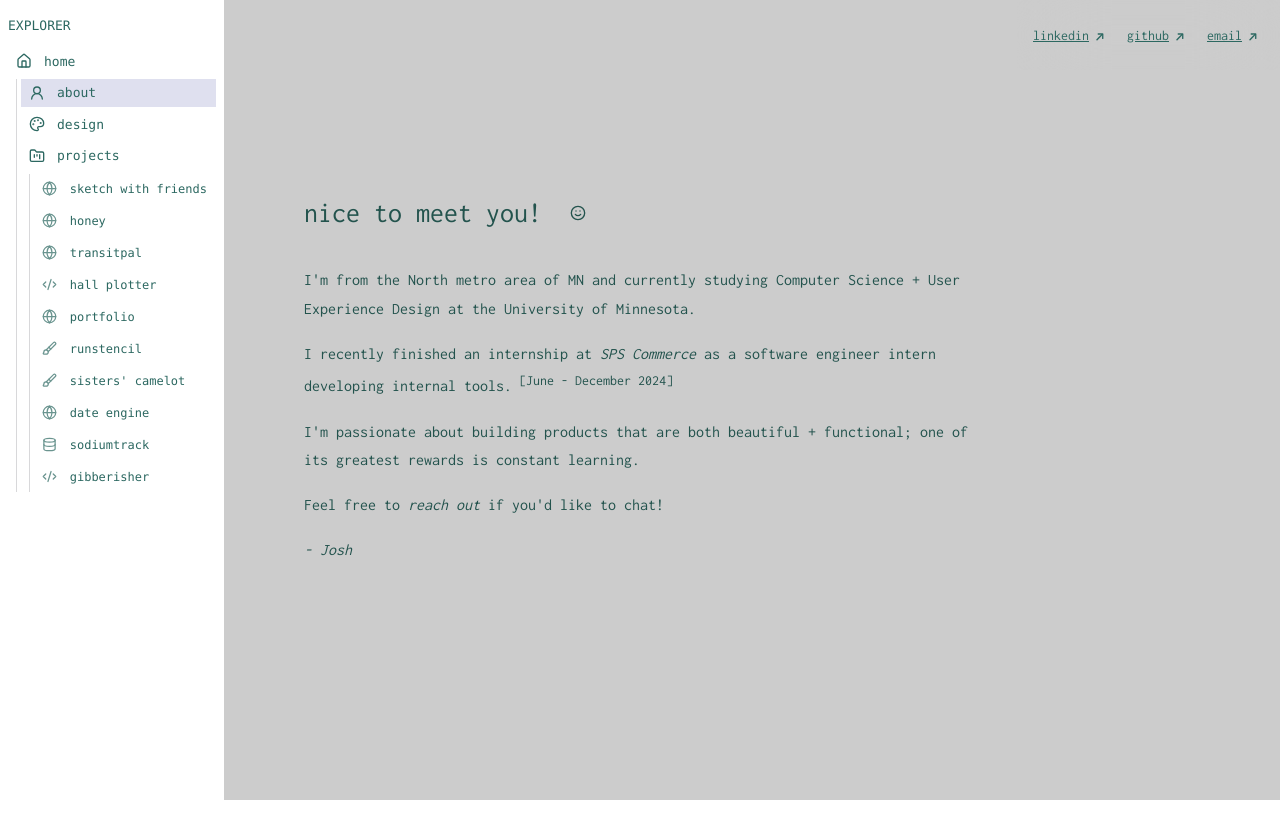
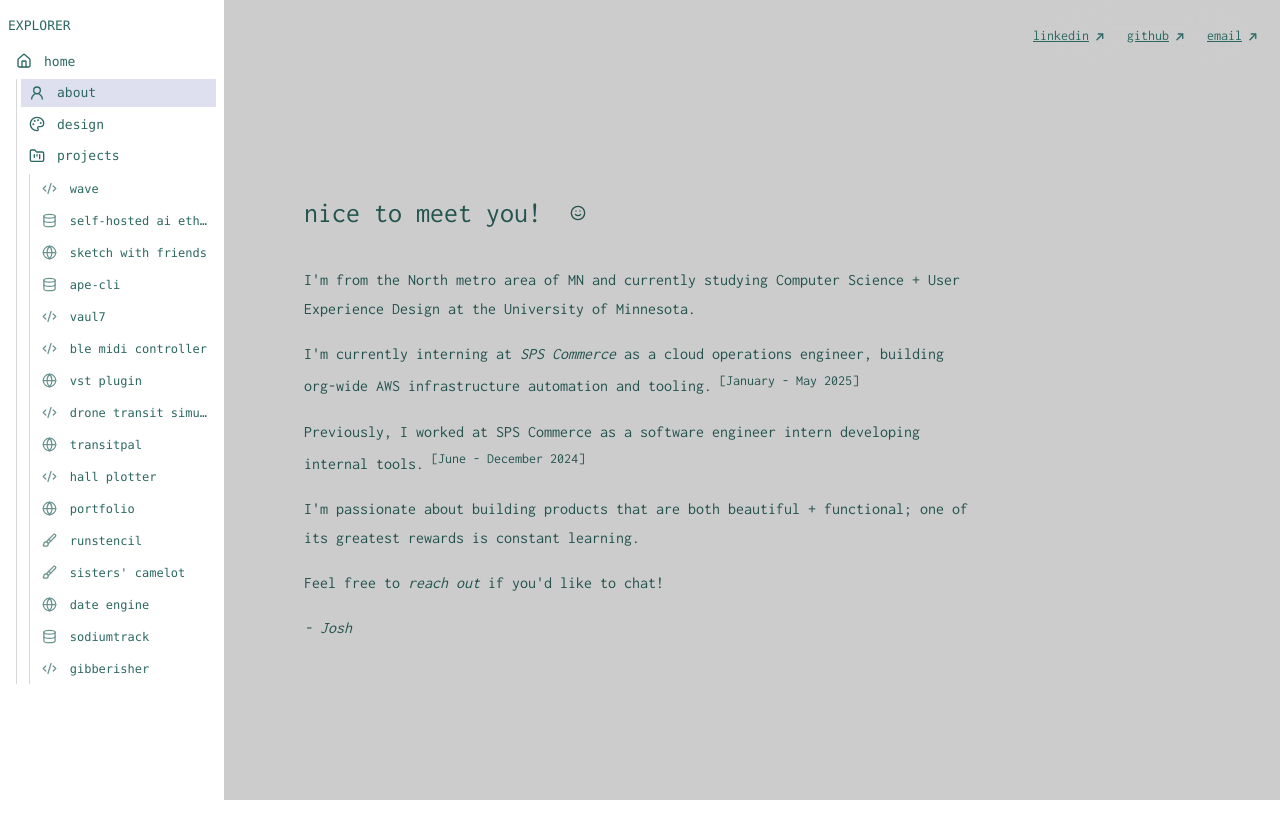
Before and after one commit to joshudd/portfolio, a Next.js app: page /about in a window 1280 px wide. Before the commit the page ends 800 px from the top, so only its background shows below. Built offline with nearby package versions, Linux system fonts and the light colour scheme.

Commit message:
experience update

```diff
--- a/src/app/about/page.tsx
+++ b/src/app/about/page.tsx
@@ -22,7 +22,7 @@ function AboutContent() {
           </p>
 
           <p>
-            I recently finished an internship at
+            I&apos;m currently interning at
             <Link
               href="https://www.spscommerce.com/"
               target="_blank"
@@ -31,7 +31,16 @@ function AboutContent() {
               {" "}
               SPS Commerce{" "}
             </Link>
-            as a software engineer intern developing internal tools.
+            as a cloud operations engineer, building org-wide AWS infrastructure automation and tooling.
+            <span className="text-[10px] sm:text-[12px] md:text-[14px] align-super">
+              &nbsp;{"["}
+              January - May 2025
+              {"]"}
+            </span>
+          </p>
+
+          <p>
+            Previously, I worked at SPS Commerce as a software engineer intern developing internal tools.
             <span className="text-[10px] sm:text-[12px] md:text-[14px] align-super">
               &nbsp;{"["}
               June - December 2024
--- a/src/data/projects.tsx
+++ b/src/data/projects.tsx
@@ -11,6 +11,28 @@ export type Project = {
 
 export const projects: Project[] = [
   {
+    link: "wave",
+    name: "Wave",
+    description:
+      "1st Place Winner at MinneHack '25! Wave is a social music discovery platform that transforms Spotify listening data into interactive 3D visualizations called 'ripples'. Using custom clustering algorithms, it creates dynamic music communities based on genre patterns, enabling users to discover like-minded listeners and organize concerts.",
+    summary: "social music discovery platform with 3D visualizations",
+    tools: ["Next.js", "React", "Three.js", "PostgreSQL", "TypeScript"],
+    images: null,
+    external_link: null,
+    display_link: null,
+  },
+  {
+    link: "ai-ethics-chat",
+    name: "Self-Hosted AI Ethics Chat",
+    description:
+      "A RAG-enabled AI chat application that analyzes ethical questions through six distinct philosophical frameworks (utilitarian, justice, rights, common good, virtue, and care ethics). Built with Flask, WebSockets for real-time streaming, ChromaDB for vector search, and Ollama for local LLM inference. Features automatic document indexing, conversation persistence, and containerized deployment with Docker Compose.",
+    summary: "RAG-powered ethics analysis chat system",
+    tools: ["Python", "Flask", "Ollama", "ChromaDB", "Docker", "WebSocket"],
+    images: null,
+    external_link: null,
+    display_link: null,
+  },
+  {
     link: "sketchwithfriends",
     name: "Sketch with Friends",
     description:
@@ -22,8 +44,41 @@ export const projects: Project[] = [
     display_link: "sketchwithfriends.com",
   },
   {
-    link: "honey",
-    name: "honey",
+    link: "ape-cli",
+    name: "ape-cli",
+    description:
+      "A Python CLI tool that automatically syncs climbing workout data from Kilterboard to Notion. Features intelligent polling with adaptive backoff, local caching for performance, and journal-style formatting that preserves user notes. Built for climbers who want automated workout tracking.",
+    summary: "automated climbing workout tracker",
+    tools: ["Python", "Notion API", "Kilterboard API"],
+    images: null,
+    external_link: null,
+    display_link: null,
+  },
+  {
+    link: "vaul7",
+    name: "vaul7",
+    description:
+      "A native macOS application for Logic Pro users featuring real-time audio waveform visualization, file tree browsing, and AppleScript integration. Built with SwiftUI and AVFoundation, it streamlines audio sample selection and management for music production workflows.",
+    summary: "macOS audio file manager for Logic Pro",
+    tools: ["Swift", "SwiftUI", "AVFoundation"],
+    images: null,
+    external_link: null,
+    display_link: null,
+  },
+  {
+    link: "midi-controller",
+    name: "BLE MIDI Controller",
+    description:
+      "An embedded MIDI step sequencer built on AVR microcontroller with Bluetooth Low Energy wireless connectivity. Features 8-step sequencing, real-time parameter editing, OLED display, and custom clustering algorithms for audio analysis.",
+    summary: "embedded BLE MIDI step sequencer",
+    tools: ["C", "AVR", "Bluetooth LE", "Embedded Systems"],
+    images: null,
+    external_link: null,
+    display_link: null,
+  },
+  {
+    link: "vst-plugin",
+    name: "VST Plugin",
     description:
       "A plug-in that I built and use to make music. " +
       "Creating something simple, but also powerful has been very rewarding. Through this project, I've learned so much about audio programming, digital signal processing (specifically Reverb and Bitcrusher algorithms), and the JUCE framework. The UI is built with React.js.",
@@ -32,6 +87,17 @@ export const projects: Project[] = [
     images: ["honey.png"],
     external_link: "",
     display_link: "",
+  },
+  {
+    link: "drone-sim",
+    name: "Drone Transit Simulation",
+    description:
+      "A full-stack simulation system featuring autonomous drone package delivery with real-time 3D visualization. Built with C++ backend using WebSocket communication and TypeScript/Three.js frontend, implementing multiple pathfinding algorithms (A*, BFS, DFS, Dijkstra) for route optimization.",
+    summary: "real-time 3D transit simulation",
+    tools: ["C++", "TypeScript", "Three.js", "WebSocket"],
+    images: null,
+    external_link: null,
+    display_link: null,
   },
   {
     link: "transitpal",
```
